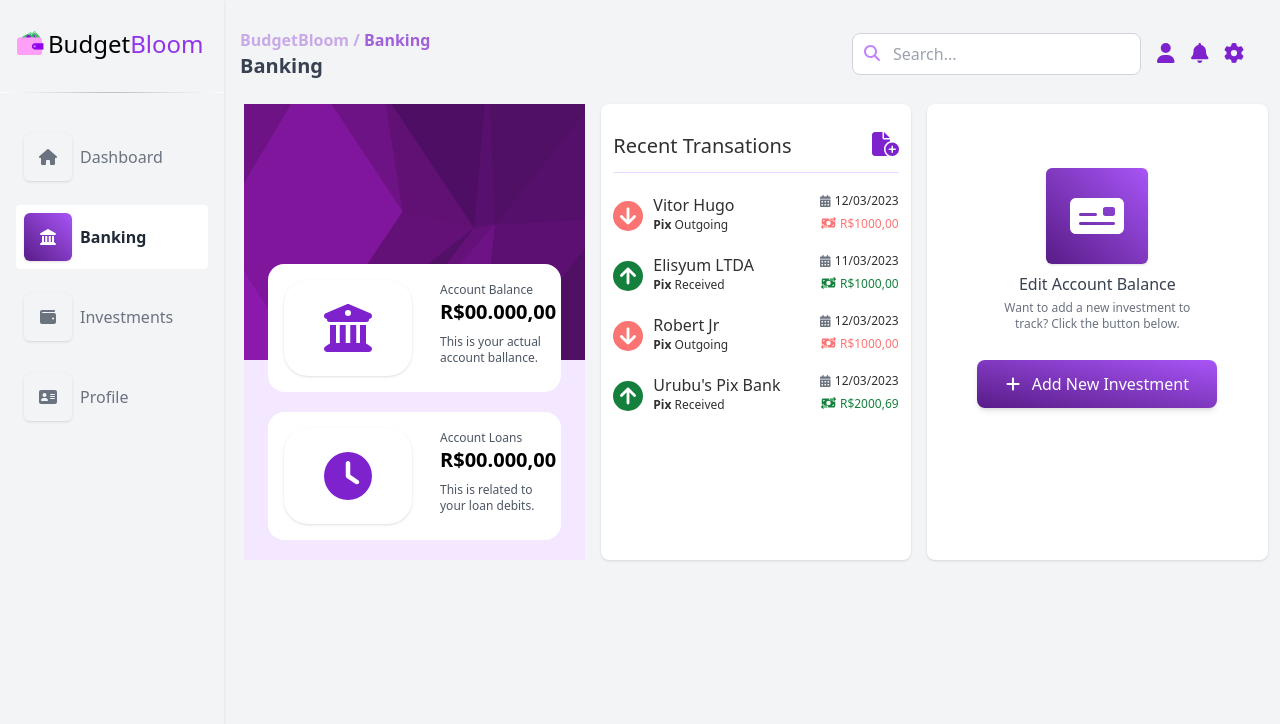
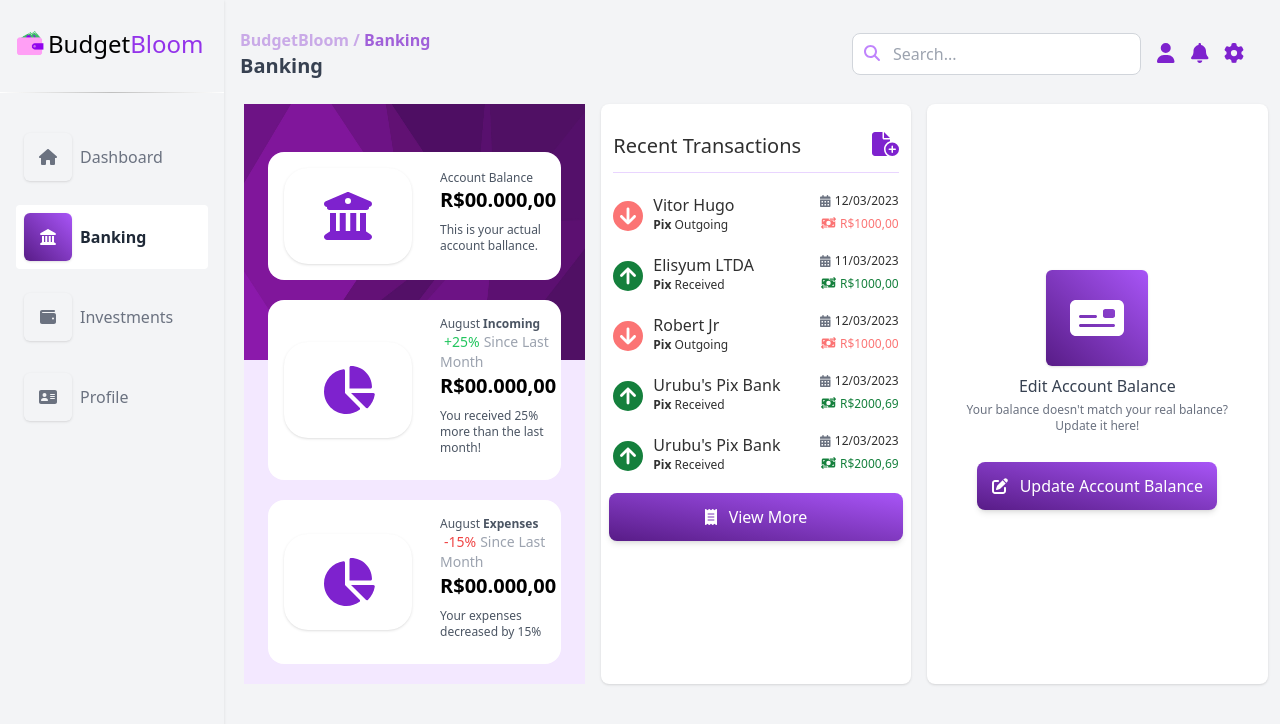
Before and after one commit to MrVitor0/BudgetBloom, a Vue app: page /banking in a window 1280 px wide. Shown: the top 724 px of the page. Built offline with nearby package versions, Linux system fonts and the light colour scheme.

Commit message:
DPT-016 <feat> Banking Transactions

```diff
--- /dev/null
+++ b/src/components/tables/BasicDataTable.vue
@@ -0,0 +1,12 @@
+<template>
+    <div class="w-auto bg-white">
+
+
+    </div>
+</template>
+
+
+<script>
+
+
+</script>
--- a/src/views/Banking.vue
+++ b/src/views/Banking.vue
@@ -5,7 +5,7 @@
                 <!-- START OVERVIEW AREA -->
                 <div class="w-full md:w-2/2 lg:w-1/3 mb-5 md:bg-purple-100">
                     <img src="@/assets/bgvector.png" class="rounded- w-screen h-64 hidden md:block ">
-                    <div class=" md:relative md:flex flex-col shadow md:shadow-transparent flex-auto min-w-0 p-5 md:p-4 md:mx-6 md:-mt-24 overflow-hidden break-words border-0 shadow-blur rounded-2xl bg-white bg-clip-border backdrop-blur-2xl backdrop-saturate-200">
+                    <div class=" md:relative md:flex flex-col shadow md:shadow-transparent flex-auto min-w-0 p-5 md:p-4 md:mx-6 md:-mt-52 overflow-hidden break-words border-0 shadow-blur rounded-2xl bg-white bg-clip-border backdrop-blur-2xl backdrop-saturate-200">
                         <div class="md:flex md:flex-col">
                             <div class="md:flex md:items-center text-center md:text-start">
                                 <div class="flex-shrink-0 rounded-3xl shadow p-1  bg-white mr-2 w-32 items-center text-center hidden md:block">
@@ -19,27 +19,44 @@
                         </div>
                     </div>
                 </div>
+
+                <!-- MONTH BALANCE -->
                 <div class=" md:relative md:flex flex-col shadow md:shadow-transparent flex-auto min-w-0 mt-2  md:p-4 md:mx-6 md:my-5 overflow-hidden break-words border-0 shadow-blur rounded-2xl bg-white bg-clip-border backdrop-blur-2xl backdrop-saturate-200">
                         <div class="md:flex md:flex-col">
                             <div class="md:flex md:items-center text-center md:text-start">
                                 <div class="flex-shrink-0 rounded-3xl shadow p-1 bg-white mr-2 w-32 items-center text-center hidden md:block">
-                                    <font-awesome-icon icon="clock" class="text-5xl text-purple-700 m-5" />
+                                    <font-awesome-icon icon="chart-pie" class="text-5xl text-purple-700 m-5" />
                                 </div>
                                 <div class="flex-grow ml-5 my-2 md:mt-0">
-                                    <p class="text-gray-600 text-xs">Account Loans</p>
+                                    <p class="text-gray-600 text-xs capitalize">{{ currentMonth }} <b>Incoming</b> <span class="text-green-500 text-sm ml-1">+25%</span><span class="text-gray-400 text-sm ml-1">Since Last Month</span></p>
                                     <h2 class="text-xl font-semibold mb-2">R$00.000,00</h2>
-                                    <p class="text-gray-600 text-xs">This is related to your loan debits.</p>
+                                    <p class="text-gray-600 text-xs">You received 25% more than the last month!</p>
                                 </div>
                         </div>
                     </div>
                 </div>
+                <div class=" md:relative md:flex flex-col shadow md:shadow-transparent flex-auto min-w-0 mt-2  md:p-4 md:mx-6 md:my-5 overflow-hidden break-words border-0 shadow-blur rounded-2xl bg-white bg-clip-border backdrop-blur-2xl backdrop-saturate-200">
+                        <div class="md:flex md:flex-col">
+                            <div class="md:flex md:items-center text-center md:text-start">
+                                <div class="flex-shrink-0 rounded-3xl shadow p-1 bg-white mr-2 w-32 items-center text-center hidden md:block">
+                                    <font-awesome-icon icon="chart-pie" class="text-5xl text-purple-700 m-5" />
+                                </div>
+                                <div class="flex-grow ml-5 my-2 md:mt-0">
+                                    <p class="text-gray-600 text-xs capitalize">{{ currentMonth }} <b>Expenses</b> <span class="text-red-500 text-sm ml-1">-15%</span><span class="text-gray-400 text-sm ml-1">Since Last Month</span></p>
+                                    <h2 class="text-xl font-semibold mb-2">R$00.000,00</h2>
+                                    <p class="text-gray-600 text-xs">Your expenses decreased by 15%</p>
+                                </div>
+                        </div>
+                    </div>
+                </div>
+                <!-- MONTH BALANCE -->
             </div>
             <!-- RECENT TRANSACTIONS -->
             <div class="w-full md:w-1/2 lg:w-1/3 md:px-4 mb-5">
                 <div class="bg-white rounded-lg shadow py-4 h-full">
                     <div class="flex items-start justify-between text-center px-4 pb-4 md:p-3">
                         <div class="flex-start">
-                       <p class="text-xl text-BBDark">Recent Transations</p>
+                            <p class="text-xl text-BBDark">Recent Transactions</p>
                         </div>
                         <div class="flex-end">
                             <font-awesome-icon icon="file-circle-plus" class="text-BBPurple text-2xl cursor-pointer" />
@@ -56,12 +73,17 @@
                         :date="item.date"
                         :value="item.value"
                     />
+                    <div class="justify-center items-end text-center">
+                        <div class="mt-auto mb-4">
+                            <BasicButton active="true" text="View More" icon="receipt" />
+                        </div>
+                    </div>
                 </div>
             </div>
             <!-- ACCOUNT BALANCE -->
             <div class="w-full md:w-1/2 lg:w-1/3 mb-5">
-             <div class="bg-white rounded-lg shadow p-4 h-full">
-                <div class="flex flex-col items-center  text-center  m-12">
+                <div class="flex justify-center items-center bg-white rounded-lg shadow p-4 h-full">
+                    <div class="flex flex-col items-center text-center mt-26">
                         <div class="rounded-md bg-gradient-to-tr from-purple-900 to-purple-500 hover:from-purple-800 hover:to-purple-500 transition duration-500 ease-in-out shadow">
                         <font-awesome-icon icon="money-check" class="text-white text-5xl p-6" />
                         </div>
@@ -69,15 +91,18 @@
                         Edit Account Balance
                         </div>
                         <div class="text-xs font-light text-gray-500 mb-5 mt-1">
-                      Want to add a new investment to track? Click the button below.
+                        Your balance doesn't match your real balance? <br/> Update it here!
                         </div>
                         <div class="w-64">
-                        <BasicButton active="true" text="Add New Investment" icon="plus" />
+                        <BasicButton active="true" text="Update Account Balance" icon="edit" />
                         </div>
                     </div>
                 </div>
             </div>
+            <!-- Invoices History -->
+            <BasicDataTable />
        </div>
+
      </div>
      <!-- PROFILE SETTINGS AREA -->
    </template>
@@ -85,12 +110,14 @@
    <script>
    import BasicButton from '@/components/button/BasicButton.vue';
    import TransferItem from '@/components/cards/common/TransferItem.vue';
+   import BasicDataTable from '@/components/tables/BasicDataTable.vue';
    import { FontAwesomeIcon } from '@fortawesome/vue-fontawesome';
    export default {
      name: 'DashboardInvestments',
      components: {
             BasicButton,
             TransferItem,
+            BasicDataTable,
             FontAwesomeIcon,
       },
      data() {
@@ -125,8 +152,22 @@
                 date: '12/03/2023',
                 value: 'R$2000,69'
             },
+            {
+                name: "Urubu's Pix Bank",
+                method: 'Pix',
+                type: 'Received',
+                date: '12/03/2023',
+                value: 'R$2000,69'
+            },
         ]
        };
      },
+     computed: {
+        currentMonth() {
+            const date = new Date();
+            const month = date.toLocaleString('default', { month: 'long' });
+            return month;
+        },
+     },
    }
    </script>
```
Lines whose indentation alone changed are shown as unchanged.
